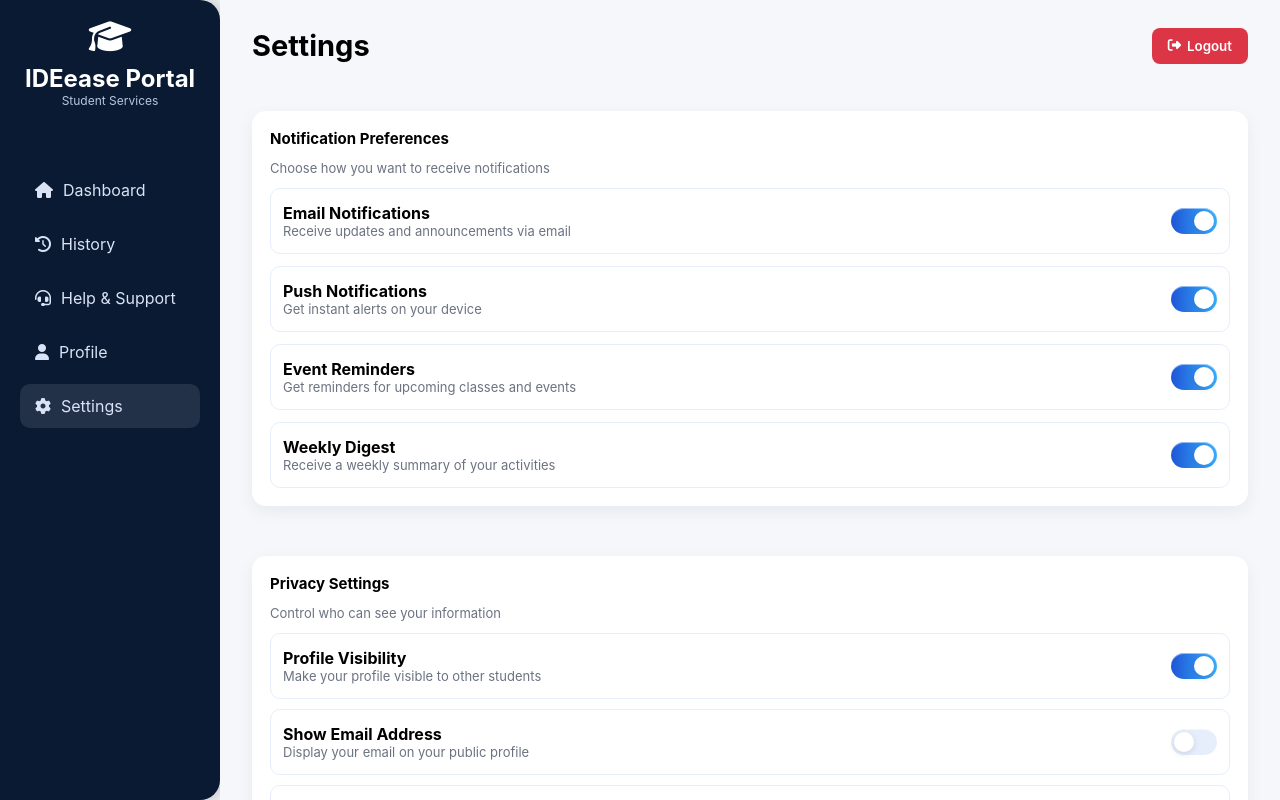
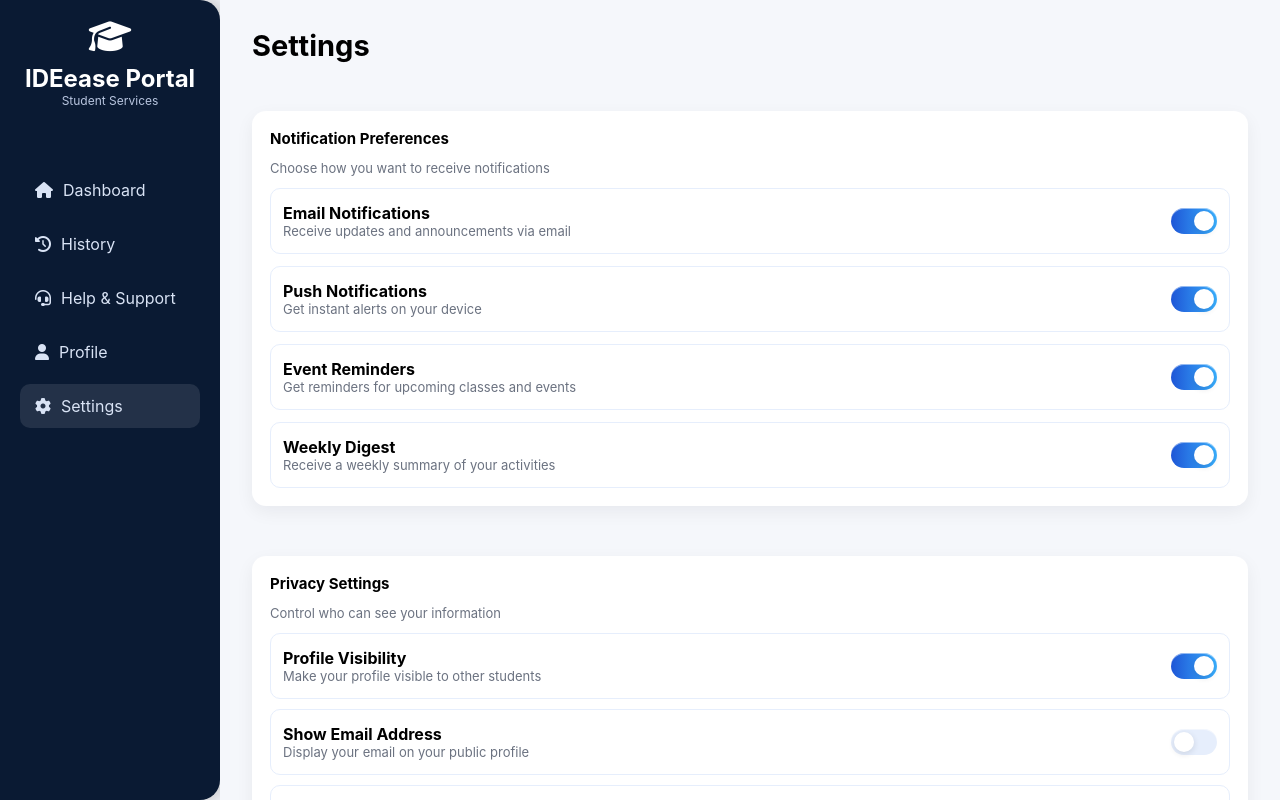
Before and after one commit to Mang-Jose706/rhea, a plain HTML site: page setting.html in a window 1280 px wide. Drawn offline with Linux system fonts and the light colour scheme.

Commit message:
Remove logout buttons from settings and help center pages; keep only in profile

```diff
--- a/setting.html
+++ b/setting.html
@@ -178,28 +178,6 @@
       justify-content: center;
       box-shadow: var(--shadow);
       cursor: pointer;
-    }
-
-    /* Logout button on top-right */
-    .logout-btn {
-      position: absolute;
-      top: 28px;
-      right: 32px;
-      background: #dc3545;
-      color: #fff;
-      padding: 10px 16px;
-      border-radius: 8px;
-      font-weight: 600;
-      cursor: pointer;
-      border: none;
-      display: flex;
-      align-items: center;
-      gap: 6px;
-      transition: 0.2s;
-    }
-
-    .logout-btn:hover {
-      background: #b02a37;
     }
 
     .container {
@@ -501,11 +479,6 @@
 </div>
 
 <main class="main">
-  <!-- Logout Button -->
-  <button class="logout-btn" onclick="location.href='login.html'">
-    <i class="fa-solid fa-right-from-bracket"></i> Logout
-  </button>
-
   <div class="container">
     <div class="header-row">
       <div class="page-title">Settings</div>
```
Also changed, not shown: help center.html (+0 -15 lines).
